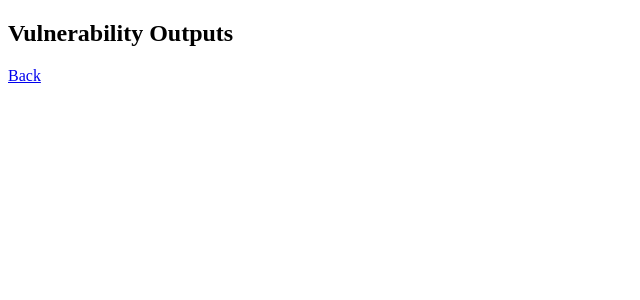
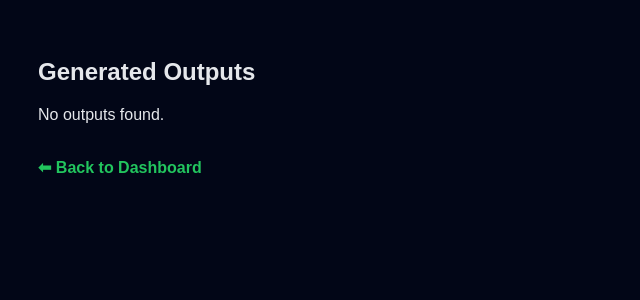
Before and after one commit to harisimpelsys-gif/security-automation-portal, a Flask app: page /downloads/1 in a window 1280 px wide. Shown: the top 300 px of the page, without its empty margins (0-640 px from the left). Run offline with Flask 3, Linux system fonts and the light colour scheme; the visitor is signed in with stand-in values (Sample User, id 1).

Commit message:
Update downloads.html

```diff
--- a/templates/downloads.html
+++ b/templates/downloads.html
@@ -1,21 +1,48 @@
 <!DOCTYPE html>
-<html>
+<html lang="en">
 <head>
-    <title>Downloads</title>
+  <meta charset="UTF-8">
+  <title>Outputs</title>
+  <style>
+    body {
+      background: #020617;
+      color: #e5e7eb;
+      font-family: Arial, sans-serif;
+      padding: 30px;
+    }
+    ul { list-style: none; padding: 0; }
+    li {
+      margin-bottom: 10px;
+      padding: 10px;
+      background: #020617;
+      border: 1px solid #1f2937;
+      border-radius: 6px;
+    }
+    a {
+      color: #22c55e;
+      text-decoration: none;
+      font-weight: bold;
+    }
+  </style>
 </head>
 <body>
 
-<h2>Vulnerability Outputs</h2>
+<h2>Generated Outputs</h2>
 
+{% if files %}
 <ul>
-{% for f in files %}
+  {% for file in files %}
     <li>
-        <a href="/download/vul_devops/{{ f }}">{{ f }}</a>
+      <a href="/download/{{ folder }}/{{ file }}">{{ file }}</a>
     </li>
-{% endfor %}
+  {% endfor %}
 </ul>
+{% else %}
+<p>No outputs found.</p>
+{% endif %}
 
-<a href="/index">Back</a>
+<br>
+<a href="/index">⬅ Back to Dashboard</a>
 
 </body>
 </html>
```
